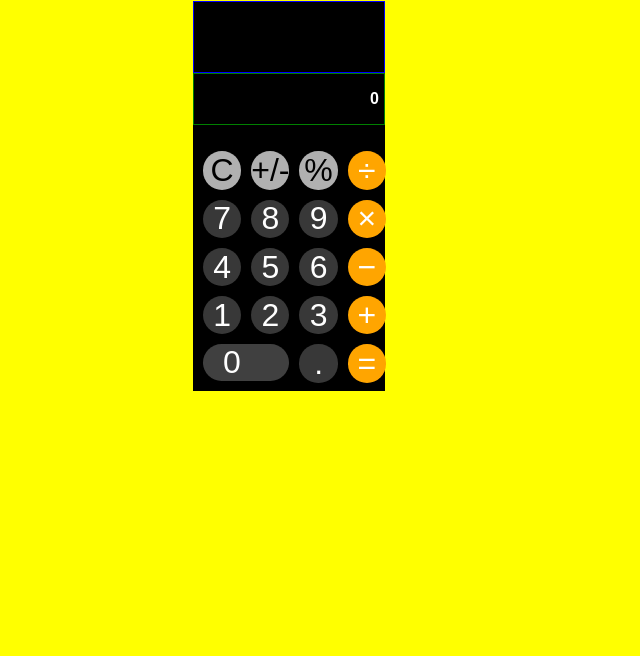
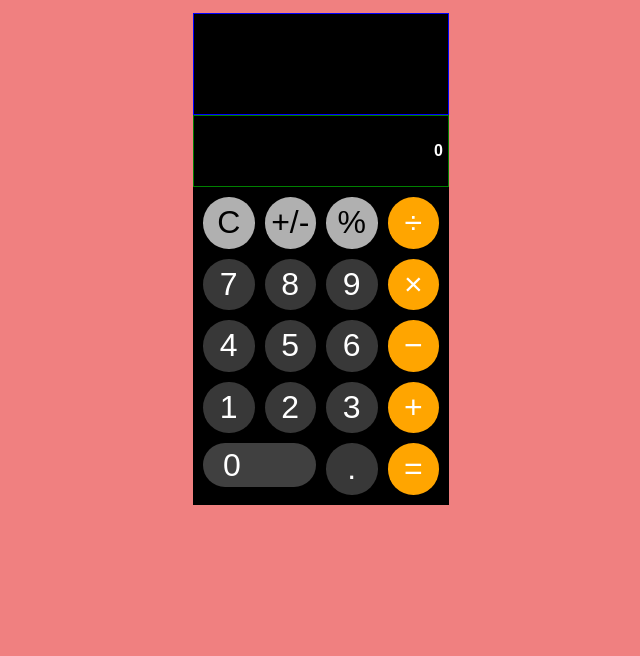
Before and after one commit to RamyaG85/calculator, a plain HTML site: page index.html in a window 1280 px wide. Shown: the part 144-800 px from the top of the page, without its empty margins (263-903 px from the left). Drawn offline with nearby package versions, Linux system fonts and the light colour scheme; files that its build step writes are made by us from their sources.

Commit message:
Added media queries for ipad and desktop view. Also updated some styles.

```diff
--- a/styles/components/_main.scss
+++ b/styles/components/_main.scss
@@ -1,11 +1,18 @@
+*{
+  padding : 0;
+  margin : 0;
+}
+
 body{
   // height: 100vh;
-  width: 15%;
-  margin: 50px 200px;
-  background-color: yellow;
-  padding-left: 20%;
+  width: 90%;
+  // margin: 50px 50px;
+  background-color: greenyellow;
+  padding-left: 5%;
+  margin-top: 5%;
   h1{
     text-align: center;
+    padding-bottom: 20px;
   }
 .main{
   background-color: black;
@@ -84,15 +91,88 @@ body{
       }
       }
 
-    // &__sign{
-    //   color: black;
-    //   background-color: #B2BEB5;
-    // }
-    // &__sign{
-    //   color: black;
-    //   background-color: #B2BEB5;
-    // }
+  }
+}
+}
+
+@media screen and (min-width: 768px) {
+
+  body{
+    // height: 100vh;
+    width: 30%;
+    // margin: 50px 200px;
+    background-color: lightgreen;
+    // padding-left: 20%;
+    padding-left: 30%;
+  margin-top: 10%;
+
+  .main{
+    &__display{
+      border : 1px solid blue;
+      height: 100px;
+      // display: flex;
+      // justify-content: flex-end;
+      // align-items: center;
+      // text-align: right;
+      &--totalOperation {
+      text-align: right;
+      font-size: 2em;
+      }
+    }
+    &__inputArea{
+      display: flex;
+      border : 1px solid green;
+      height: 70px;
+
+    &--keyedInText{
+      padding-right: 5px;
+      font-size: 1em;
+    }
+  }
+
+}
 
   }
 }
+
+@media screen and (min-width: 991px) {
+
+  body{
+
+  margin: 100px 200px;
+  padding-left: 20%;
+    width: 20%;
+    // margin: 50px 200px;
+    background-color: lightcoral;
+    // padding-left: 20%;
+    // padding-left: 20%;
+  // margin-top: 10%;
+
+  .main{
+    &__display{
+      border : 1px solid blue;
+      height: 100px;
+      // display: flex;
+      // justify-content: flex-end;
+      // align-items: center;
+      // text-align: right;
+      &--totalOperation {
+      text-align: right;
+      font-size: 2em;
+      }
+    }
+    &__inputArea{
+      display: flex;
+      border : 1px solid green;
+      height: 70px;
+
+    &--keyedInText{
+      padding-right: 5px;
+      font-size: 1em;
+    }
+  }
+
 }
+
+  }
+}
```
